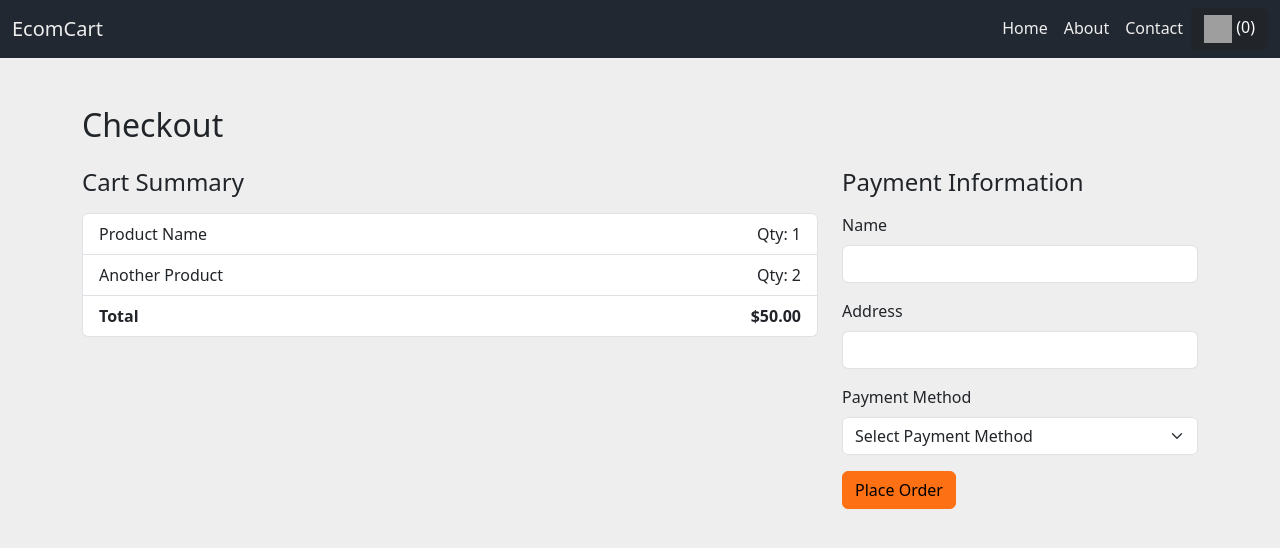
After one commit to meetvivek/EcomCart-Django, a Django app: page /checkout/ in a window 1280 px wide. The commit adds this page. Shown: the top 548 px of the page. Run offline with Django 5.2, Linux system fonts and the light colour scheme; some libraries are stand-ins or nearby versions; grey boxes are pictures that could not be loaded.

Commit message:
Add checkout page and update localStorage code

```diff
--- a/ecomcart/urls.py
+++ b/ecomcart/urls.py
@@ -22,4 +22,5 @@ urlpatterns = [
     path('admin/', admin.site.urls),
     path('', views.index, name="index"),
     path('<int:id>/', views.detail, name="detail"),
+    path('checkout/', views.checkout, name="checkout"),
 ]
--- /dev/null
+++ b/shop/templates/shop/checkout.html
@@ -0,0 +1,55 @@
+{% extends 'shop/index.html' %}
+
+{% block body%}
+    <!-- Checkout Page Content -->
+    <div class="container mt-5">
+        <h2 class="mb-4">Checkout</h2>
+
+        <!-- Cart Summary -->
+        <div class="row mb-4">
+            <div class="col-md-8">
+                <h4 class="mb-3">Cart Summary</h4>
+                <ul class="list-group">
+                    <!-- Example cart items -->
+                    <li class="list-group-item d-flex justify-content-between align-items-center">
+                        Product Name
+                        <span>Qty: 1</span>
+                    </li>
+                    <li class="list-group-item d-flex justify-content-between align-items-center">
+                        Another Product
+                        <span>Qty: 2</span>
+                    </li>
+                    <li class="list-group-item d-flex justify-content-between align-items-center">
+                        <strong>Total</strong>
+                        <strong>$50.00</strong>
+                    </li>
+                </ul>
+            </div>
+
+            <!-- Payment Form -->
+            <div class="col-md-4">
+                <h4 class="mb-3">Payment Information</h4>
+                <form>
+                    <div class="mb-3">
+                        <label for="name" class="form-label">Name</label>
+                        <input type="text" class="form-control" id="name" required>
+                    </div>
+                    <div class="mb-3">
+                        <label for="address" class="form-label">Address</label>
+                        <input type="text" class="form-control" id="address" required>
+                    </div>
+                    <div class="mb-3">
+                        <label for="payment-method" class="form-label">Payment Method</label>
+                        <select class="form-select" id="payment-method" required>
+                            <option value="" disabled selected>Select Payment Method</option>
+                            <option value="credit-card">Credit Card</option>
+                            <option value="paypal">PayPal</option>
+                        </select>
+                    </div>
+                    <button type="submit" class="btn btn-warning">Place Order</button>
+                </form>
+            </div>
+        </div>
+    </div>
+
+{% endblock %}
--- a/shop/templates/shop/index.html
+++ b/shop/templates/shop/index.html
@@ -135,6 +135,7 @@
     {% endblock %}
 
 </body>
+
 <script type="text/javascript">
 
     if(localStorage.getItem('cart') == null){
@@ -144,76 +145,74 @@
         cart = JSON.parse(localStorage.getItem('cart'));
     }
 
-    // Update cart count and display popover content
+    // Initialize popover using Bootstrap 5 API
+    var popoverTriggerList = [].slice.call(document.querySelectorAll('[data-bs-toggle="popover"]'))
+    var popoverList = popoverTriggerList.map(function (popoverTriggerEl) {
+
+        return new bootstrap.Popover(popoverTriggerEl)
+    });
+
+    // Update cart content and cart count
     function updateCart() {
-        // document.getElementById("cart").innerHTML = "Cart (" + Object.keys(cart).length + ")";
-
         var cartCount = Object.keys(cart).length;
         document.getElementById("cart-count").textContent = " (" + cartCount + ")";
         DisplayCart(cart);
     }
 
-    // Add to cart event listener
-    $(document).on('click', '.atc', function(){
-        var item_id = this.id.toString();
-
-        if(cart[item_id] != undefined){
-            cart[item_id] += 1;
-        }
-        else{
-            cart[item_id] = 1;
-        }
-        localStorage.setItem('cart', JSON.stringify(cart));
-
-        updateCart(); // Update cart and popover content
-    });
-
-
-    // Initialize popover using Bootstrap 5 API
-    var popoverTriggerList = [].slice.call(document.querySelectorAll('[data-bs-toggle="popover"]'))
-    var popoverList = popoverTriggerList.map(function (popoverTriggerEl) {
-
-        return new bootstrap.Popover(popoverTriggerEl)
-    })
-
-    // Display cart content
+    // Function to display cart content inside the popover
     function DisplayCart(cart) {
         var cartString = "";
         if (Object.keys(cart).length === 0) {
             cartString = "Your Bag Is Empty. Start Filling It Up!";
         } else {
-            cartString += "<ol>";
+            cartString += "<ol style=\"margin: 0; padding: 0; list-style-position: inside;\">";
+
             for (var x in cart) {
-                var itemTitle = document.getElementById("title" + x) ? document.getElementById("title" + x).innerHTML : "Unknown Item";
-                cartString += "<li>" + itemTitle + " - <em style='color:red;'>Qty:</em> " + cart[x] + "</li>";
+                var itemTitle = cart[x][1];
+
+                cartString += "<li>" + itemTitle + " - <em style='color:orange;'> Qty: </em> " + cart[x][0] + "</li>";
             }
             cartString += "</ol>";
         }
 
-        // // Update the popover content
-        // var cartPopoverElement = document.getElementById("cart");
-        // var popoverInstance = bootstrap.Popover.getInstance(cartPopoverElement);
-        // if (popoverInstance) {
-        //     popoverInstance.setContent({ '.popover-body': cartString });
-        //     popoverInstance.update(); // Refresh the popover
-        // } else {
-        //     cartPopoverElement.setAttribute('data-bs-content', cartString);
-        //     new bootstrap.Popover(cartPopoverElement).show();
-        // }
+        // Adding a checkout button
+        cartString += "<a href='/checkout'><button class='btn btn-warning btn-sm mt-2' id='checkout'>Checkout</button></a> ";
 
-        // Update the popover content
+        // Update popover content
         var cartPopoverElement = document.getElementById("cart");
         var popoverInstance = bootstrap.Popover.getInstance(cartPopoverElement);
+
         if (popoverInstance) {
-            popoverInstance.dispose(); // Remove the existing popover instance
+            popoverInstance.dispose(); // Dispose of the existing popover instance
         }
+
+        // Initialize new popover instance with updated content and sanitize disabled
         cartPopoverElement.setAttribute('data-bs-content', cartString);
-        new bootstrap.Popover(cartPopoverElement); // Create a new popover instance with updated content
+        new bootstrap.Popover(cartPopoverElement, {
+            html: true,
+            sanitize: false,  // Disable HTML sanitization
+            trigger: 'focus'
+        });
     }
 
-    // Initial update
+    // Add to cart event listener
+    $(document).on('click', '.atc', function(){
+        var item_id = this.id.toString();
+        if(cart[item_id] != undefined){
+            quantity = cart[item_id][0] + 1
+            cart[item_id][0] = quantity;
+
+        } else {
+            quantity = 1;
+            name = document.getElementById("title" + item_id).innerHTML;
+            cart[item_id] = [quantity, name];
+        }
+        localStorage.setItem('cart', JSON.stringify(cart));
+        updateCart(); // Update cart count and popover content
+    });
+
+    // Initial cart update
     updateCart();
-
 
 </script>
 </html>
--- a/shop/views.py
+++ b/shop/views.py
@@ -27,3 +27,6 @@ def index(request):
 def detail(request, id):
     product_object = Product.objects.get(id=id)
     return render(request, "shop/detail.html", {'product_object': product_object})
+
+def checkout(request):
+    return render(request, "shop/checkout.html")
```
